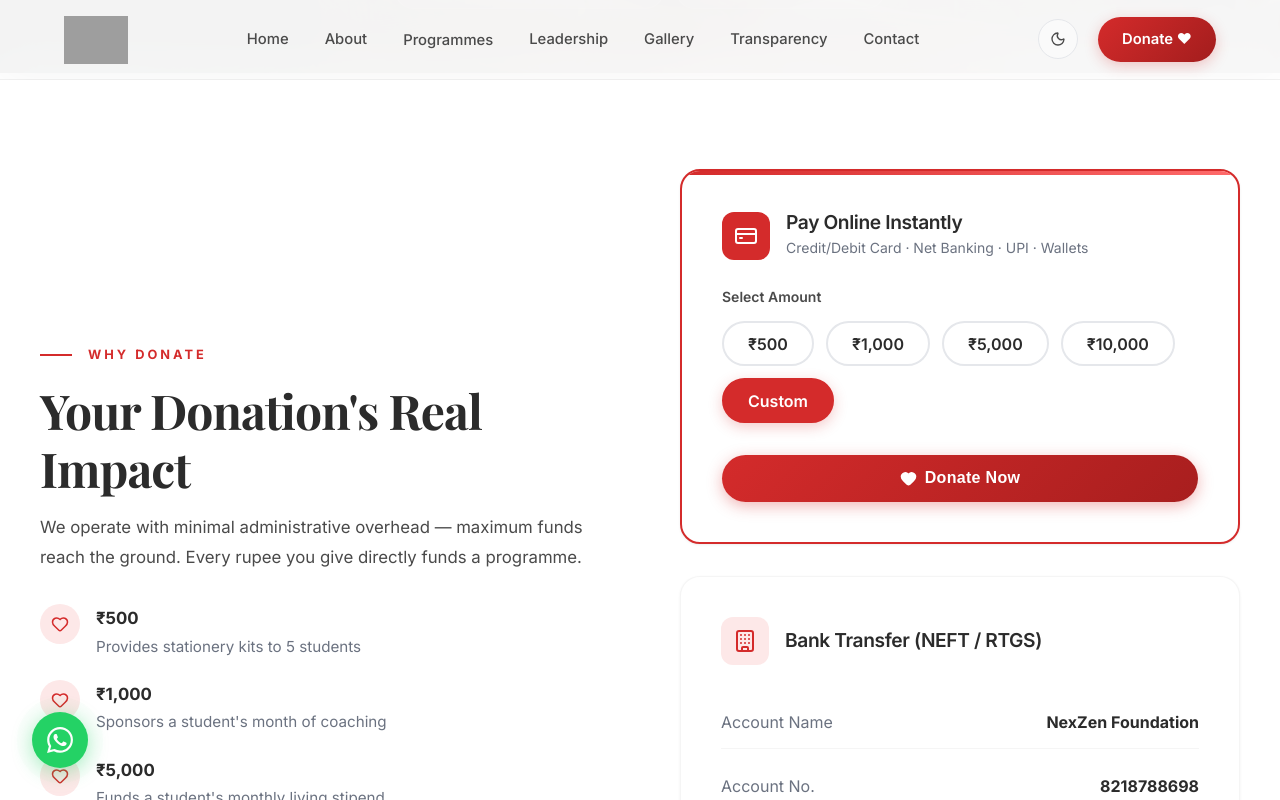
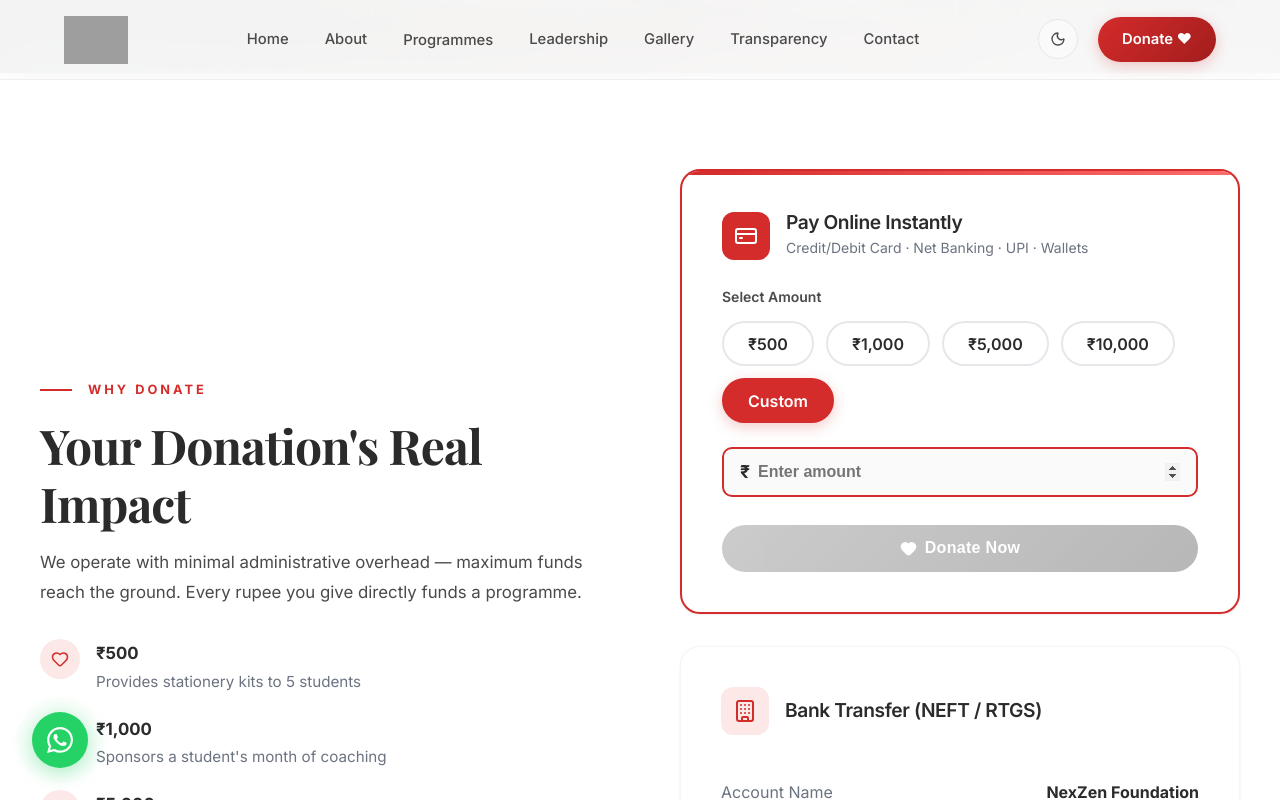
Before and after one commit to MASUMNEXZEN/nexzen-foundation, a Next.js app: page /donate in a window 1280 px wide. Both pictures are taken after a click on the button "Custom". Shown: the part 404-1204 px from the top of the page. Built offline with nearby package versions, Linux system fonts and the light colour scheme; grey boxes are pictures that could not be loaded; a web font is replaced by a local one.

Commit message:
fix: donate page - custom amount input, block Razorpay until valid amount selected

```diff
--- a/src/app/components/RazorpayButton.js
+++ b/src/app/components/RazorpayButton.js
@@ -19,17 +19,25 @@ export default function RazorpayButton({ amount }) {
     document.body.appendChild(script);
   }, []);
 
-  // Parse selected amount → paise (Razorpay uses paise)
-  const numericRupees = amount && amount !== 'custom'
+  // Parse selected amount → paise (Razorpay uses paise, 1 INR = 100 paise)
+  const numericRupees = amount
     ? parseInt(amount.replace(/[₹,]/g, ''), 10)
     : null;
 
-  const amountInPaise = numericRupees ? numericRupees * 100 : null;
+  const amountInPaise = numericRupees && numericRupees >= 1
+    ? numericRupees * 100
+    : null;
 
   const openCheckout = () => {
+    // Guard: don't open without a valid amount
+    if (!amountInPaise) {
+      alert('Please select or enter a donation amount first.');
+      return;
+    }
+
     const options = {
       key: 'rzp_live_StGuTXsWa2VD8P',
-      ...(amountInPaise && { amount: amountInPaise }),
+      amount: amountInPaise,
       currency: 'INR',
       name: 'NexZen Foundation',
       description: 'Charitable Donation',
@@ -41,7 +49,6 @@ export default function RazorpayButton({ amount }) {
       },
       theme: { color: '#D42B2B' },
       handler: function (response) {
-        // Payment successful — show a thank-you message
         alert(
           `🙏 Thank you for your donation!\n\nPayment ID: ${response.razorpay_payment_id}\n\nYou will receive your 80G receipt within 7 working days.`
         );
@@ -60,7 +67,6 @@ export default function RazorpayButton({ amount }) {
         });
         rzp.open();
       } else {
-        // Script still loading — wait and retry
         setTimeout(openRzp, 500);
       }
     };
@@ -68,7 +74,7 @@ export default function RazorpayButton({ amount }) {
     openRzp();
   };
 
-  const btnLabel = numericRupees
+  const btnLabel = numericRupees && numericRupees >= 1
     ? `Donate ₹${numericRupees.toLocaleString('en-IN')}`
     : 'Donate Now';
 
@@ -80,27 +86,35 @@ export default function RazorpayButton({ amount }) {
         alignItems: 'center',
         justifyContent: 'center',
         gap: '0.5rem',
-        background: 'linear-gradient(135deg, #D42B2B, #a81e1e)',
+        background: amountInPaise
+          ? 'linear-gradient(135deg, #D42B2B, #a81e1e)'
+          : 'linear-gradient(135deg, #aaa, #888)',
         color: 'white',
         border: 'none',
         borderRadius: '50px',
         padding: '0.9rem 2rem',
         fontSize: '1rem',
         fontWeight: 700,
-        cursor: 'pointer',
-        boxShadow: '0 4px 15px rgba(212,43,43,0.35)',
+        cursor: amountInPaise ? 'pointer' : 'not-allowed',
+        boxShadow: amountInPaise
+          ? '0 4px 15px rgba(212,43,43,0.35)'
+          : 'none',
         transition: 'transform 0.2s ease, box-shadow 0.2s ease',
         marginTop: '0.5rem',
         width: '100%',
         letterSpacing: '0.3px',
+        opacity: amountInPaise ? 1 : 0.6,
       }}
       onMouseEnter={e => {
+        if (!amountInPaise) return;
         e.currentTarget.style.transform = 'translateY(-2px)';
         e.currentTarget.style.boxShadow = '0 8px 24px rgba(212,43,43,0.4)';
       }}
       onMouseLeave={e => {
         e.currentTarget.style.transform = 'translateY(0)';
-        e.currentTarget.style.boxShadow = '0 4px 15px rgba(212,43,43,0.35)';
+        e.currentTarget.style.boxShadow = amountInPaise
+          ? '0 4px 15px rgba(212,43,43,0.35)'
+          : 'none';
       }}
     >
       <Heart size={17} fill="white" />
--- a/src/app/donate/page.js
+++ b/src/app/donate/page.js
@@ -20,7 +20,13 @@ const donateFAQs = [
 
 export default function Donate() {
   const [selectedAmount, setSelectedAmount] = useState(null);
+  const [customAmount, setCustomAmount] = useState('');
   const [openFaq, setOpenFaq] = useState(null);
+
+  // Resolve the final amount string to pass to Razorpay
+  const finalAmount = selectedAmount === 'custom'
+    ? (customAmount && parseInt(customAmount, 10) >= 1 ? `₹${customAmount}` : null)
+    : selectedAmount;
 
   return (
     <>
@@ -115,11 +121,28 @@ export default function Donate() {
                   ))}
                   <button
                     className={`donation-amount-btn ${selectedAmount === 'custom' ? 'selected' : ''}`}
-                    onClick={() => setSelectedAmount('custom')}
+                    onClick={() => { setSelectedAmount('custom'); setCustomAmount(''); }}
                   >
                     Custom
                   </button>
                 </div>
+
+                {/* Custom amount input */}
+                {selectedAmount === 'custom' && (
+                  <div style={{ marginTop: '0.75rem', display: 'flex', alignItems: 'center', gap: '0.5rem', background: 'var(--nex-grey-50)', border: '2px solid var(--nex-red)', borderRadius: 'var(--radius-md)', padding: '0.5rem 1rem' }}>
+                    <span style={{ fontWeight: 700, color: 'var(--nex-charcoal)', fontSize: '1.1rem' }}>₹</span>
+                    <input
+                      type="number"
+                      min="1"
+                      placeholder="Enter amount"
+                      value={customAmount}
+                      onChange={e => setCustomAmount(e.target.value.replace(/[^0-9]/g, ''))}
+                      style={{ border: 'none', background: 'transparent', outline: 'none', fontSize: '1rem', fontWeight: 600, color: 'var(--nex-charcoal)', width: '100%' }}
+                      autoFocus
+                    />
+                  </div>
+                )}
+
                 {selectedAmount && donationTiers.find(t => t.amount === selectedAmount) && (
                   <p style={{ fontSize: '0.85rem', color: 'var(--nex-teal)', fontWeight: 500, marginTop: '0.5rem' }}>
                     ✓ {donationTiers.find(t => t.amount === selectedAmount)?.impact}
@@ -127,7 +150,7 @@ export default function Donate() {
                 )}
               </div>
 
-              <RazorpayButton amount={selectedAmount} />
+              <RazorpayButton amount={finalAmount} />
             </div>
 
             {/* Bank Transfer */}
```
